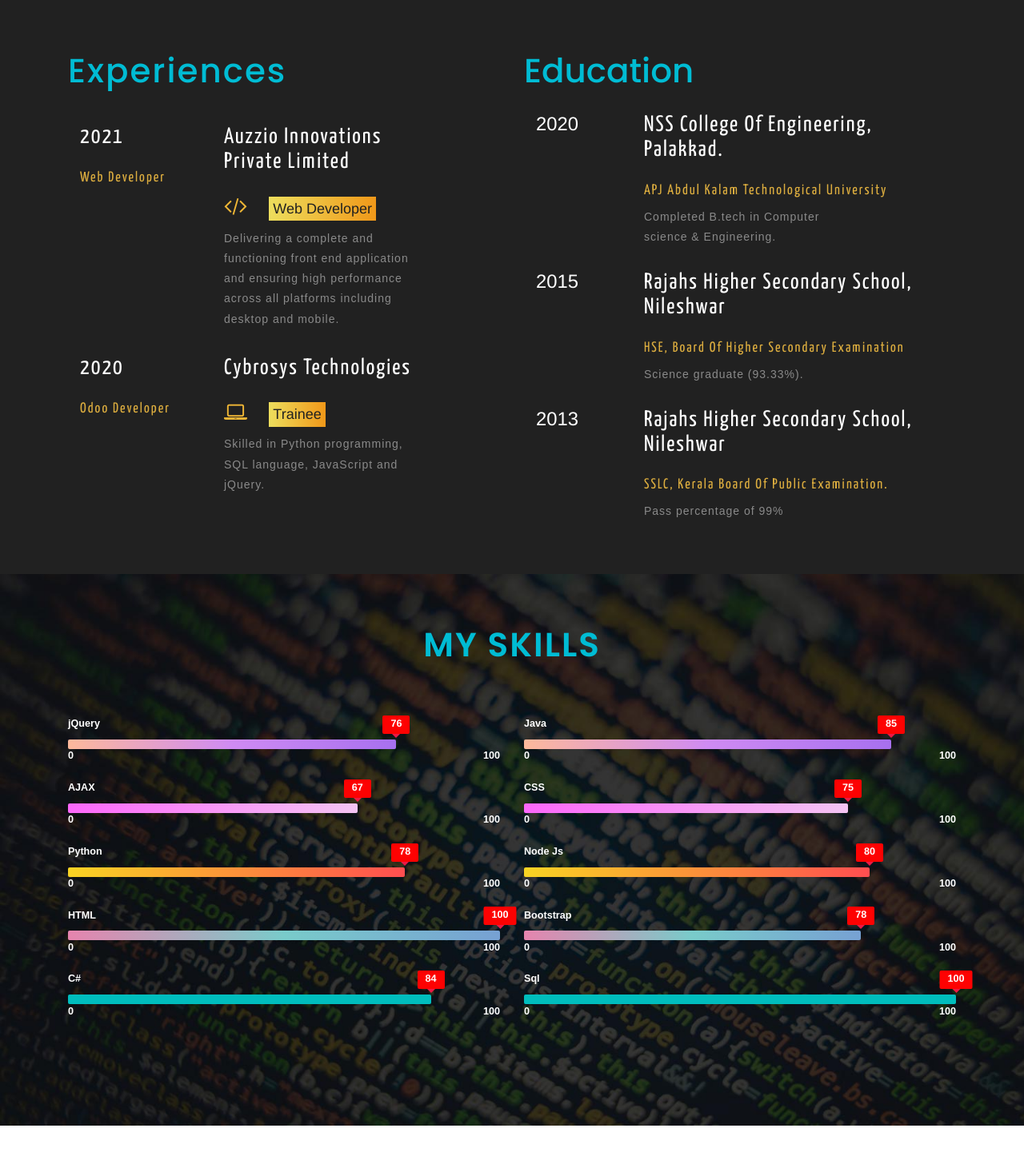
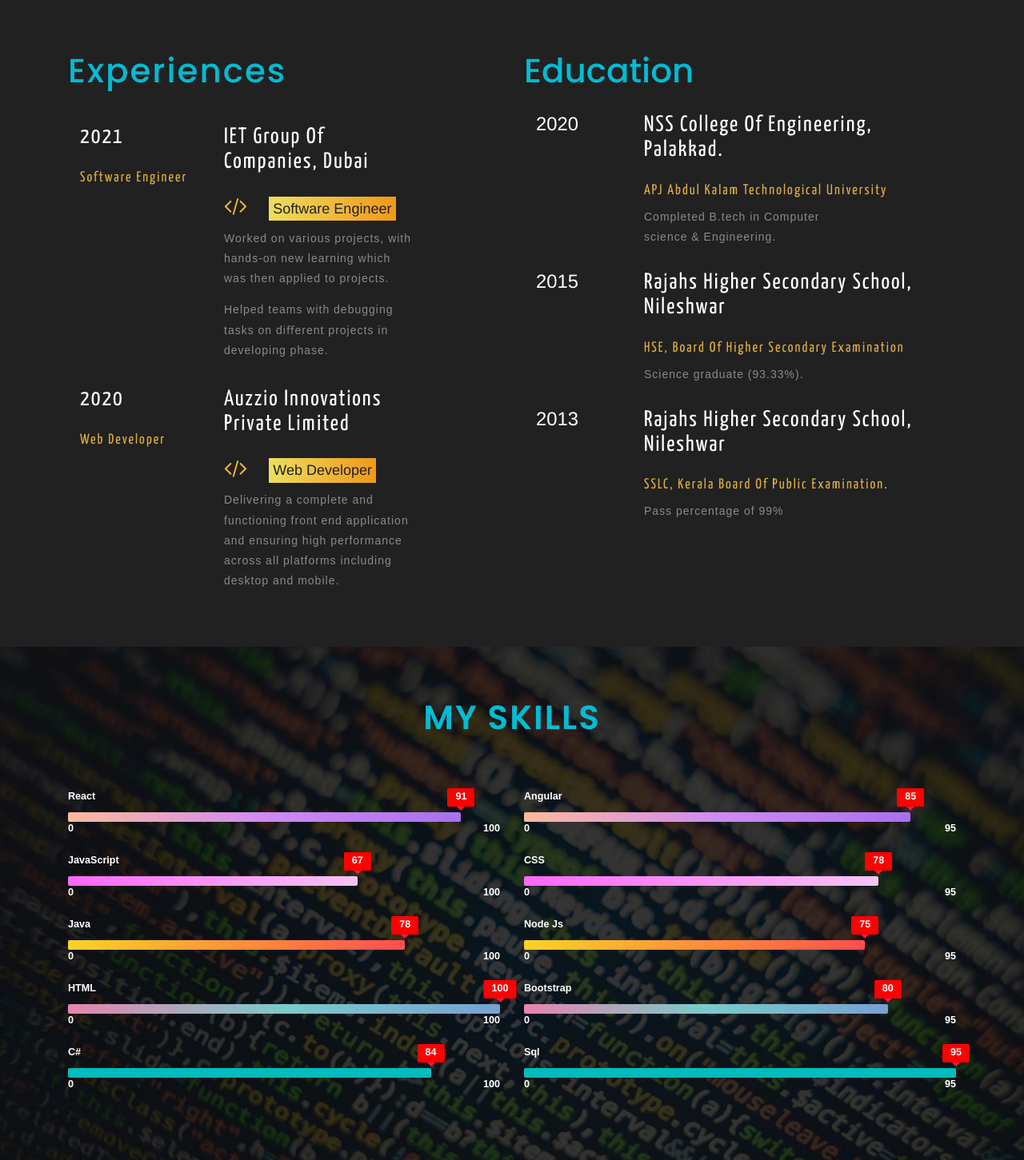
Before and after one commit to Jithin-T-Chandran/Jithin-T-Chandran.github.io, a plain HTML site: page portfolio/index.html in a window 1280 px wide. Shown: the part 1860-3311 px from the top of the page at 80% size. Drawn offline with Linux system fonts and the light colour scheme.

Commit message:
Update index.html

```diff
--- a/portfolio/index.html
+++ b/portfolio/index.html
@@ -123,7 +123,7 @@
 				</div>
 				<div class="col-md-6 gt-about-grid-right1">
 					<h3>WELCOME TO MY WEBSITE</h3>
-					<p> Hi. I’m Jithin, a Front End Web Developer and Programmer living in Dubai. I make Web Applications, usually with Angular and React. I've 2 years of commercial experience creating successful websites.</p>
+					<p> Hi. I’m Jithin, a Front End Web Developer and Programmer living in Dubai. I make Web Applications, usually with Angular and React. I've 1+ years of commercial experience creating successful websites.</p>
 					<h5>Featured Works</h5>
 					<div class= "gt-about-grid-small-border">
 					<div class="col-md-4 gt-about-grid-small">
@@ -169,8 +169,24 @@
 				<div class="gt-edu-grid-header">
 				<h3>Experiences</h3>
 				</div>
+
+			<div class="col-md-4 gt-edu-info1">
+			<h3>2021</h3>
+					<h4>Software Engineer</h4>
+
+			</div>
+			<div class="col-md-6 gt-edu-info2">
+				<h3>IET Group Of Companies, Dubai</h3>
+					<h4><i class="fa fa-code" aria-hidden="true"></i><span>Software Engineer</span></h4>
+					<p>Worked on various projects, with hands-on new learning
+						which was then applied to projects.</p>
+					<p>Helped teams with debugging tasks on diﬀerent projects in
+						developing phase.</p>
+			</div>
+			<div class="clearfix"></div>
+
 				<div class="col-md-4 gt-edu-info1">
-					<h3>2021</h3>
+					<h3>2020</h3>
 					<h4>web developer</h4>
 			</div>
 			<div class="col-md-6 gt-edu-info2">
@@ -179,20 +195,7 @@
 					<p>Delivering a complete and functioning front end application and ensuring high performance across all platforms including desktop and mobile. </p>
 			</div>
 			<div class="clearfix"></div>
-			<!--
-			<div class="col-md-4 gt-edu-info1">
-			<h3>2015</h3>
-					<h4>php developer</h4>
-
-			</div>
-			<div class="col-md-6 gt-edu-info2">
-				<h3>Tcs software solution</h3>
-					<h4><i class="fa fa-users" aria-hidden="true"></i><span>programmer</span></h4>
-					<p>Lorem ipsum dolor sit amet, consectetur adipiscing elit. Donec tincidunt a purus et vulputate</p>
-			</div>
-			<div class="clearfix"></div>
-			-->
-			<div class="col-md-4 gt-edu-info1">
+			<!-- <div class="col-md-4 gt-edu-info1">
 			<h3>2020</h3>
 					<h4>Odoo Developer</h4>
 
@@ -203,7 +206,8 @@
 					<p>Skilled in Python programming, SQL language, JavaScript and jQuery.</p>
 
 			</div>
-			<div class="clearfix"></div>
+			<div class="clearfix"></div> -->
+
 			</div>
 			<div class="col-md-6 gt-edu-grid-right">
 			<div class="gt-edu-grid-header">
@@ -255,9 +259,9 @@
 				<section class='wrap'>
 					<div class='wrap_right'>
 					  <div class='bar_group'>
-						<div class='bar_group__bar thin' label='jQuery' show_values='true' tooltip='true' value='76'></div>
-						<div class='bar_group__bar thin' label='AJAX' show_values='true' tooltip='true' value='67'></div>
-						<div class='bar_group__bar thin' label='Python' show_values='true' tooltip='true' value='78'></div>
+						<div class='bar_group__bar thin' label='React' show_values='true' tooltip='true' value='91'></div>
+						<div class='bar_group__bar thin' label='JavaScript' show_values='true' tooltip='true' value='67'></div>
+						<div class='bar_group__bar thin' label='Java' show_values='true' tooltip='true' value='78'></div>
 						<div class='bar_group__bar thin' label='HTML' show_values='true' tooltip='true' value='100'></div>
 						<div class='bar_group__bar thin' label='C#' show_values='true' tooltip='true' value='84'></div>
 						</div>
@@ -271,11 +275,11 @@
 				<section class='wrap'>
 					<div class='wrap_right'>
 					  <div class='bar_group'>
-						<div class='bar_group__bar thin' label='Java' show_values='true' tooltip='true' value='85'></div>
-						<div class='bar_group__bar thin' label='CSS' show_values='true' tooltip='true' value='75'></div>
-						<div class='bar_group__bar thin' label='Node Js' show_values='true' tooltip='true' value='80'></div>
-						<div class='bar_group__bar thin' label='Bootstrap' show_values='true' tooltip='true' value='78'></div>
-						<div class='bar_group__bar thin' label='Sql' show_values='true' tooltip='true' value='100'></div>
+						<div class='bar_group__bar thin' label='Angular' show_values='true' tooltip='true' value='85'></div>
+						<div class='bar_group__bar thin' label='CSS' show_values='true' tooltip='true' value='78'></div>
+						<div class='bar_group__bar thin' label='Node Js' show_values='true' tooltip='true' value='75'></div>
+						<div class='bar_group__bar thin' label='Bootstrap' show_values='true' tooltip='true' value='80'></div>
+						<div class='bar_group__bar thin' label='Sql' show_values='true' tooltip='true' value='95'></div>
 						</div>
 					</div>
 					<div class="clearfix"></div>
```
